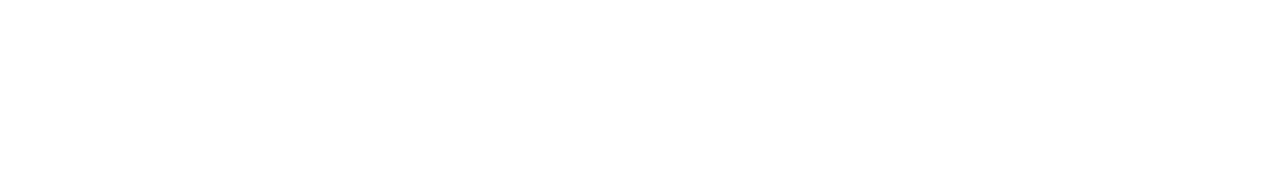
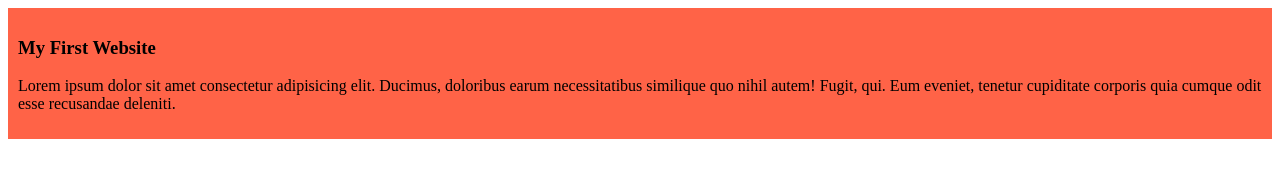
Before and after one commit to hd31520/my-simple-website, a plain HTML site: page index.html in a window 1280 px wide. Drawn offline with Linux system fonts and the light colour scheme.

Commit message:
second commit

```diff
--- a/index.html
+++ b/index.html
@@ -4,9 +4,13 @@
     <meta charset="UTF-8">
     <meta name="viewport" content="width=device-width, initial-scale=1.0">
     <title>My Simple Website</title>
+    <link rel="stylesheet" href="style.css">
 </head>
 <body>
-
+    <div class="">
+        <h3>My First Website</h3>
+        <p>Lorem ipsum dolor sit amet consectetur adipisicing elit. Ducimus, doloribus earum necessitatibus similique quo nihil autem! Fugit, qui. Eum eveniet, tenetur cupiditate corporis quia cumque odit esse recusandae deleniti.</p>
+    </div>
 
 
 
--- /dev/null
+++ b/style.css
@@ -0,0 +1,4 @@
+div{
+    background-color: tomato;
+    padding: 10px;
+}
```
